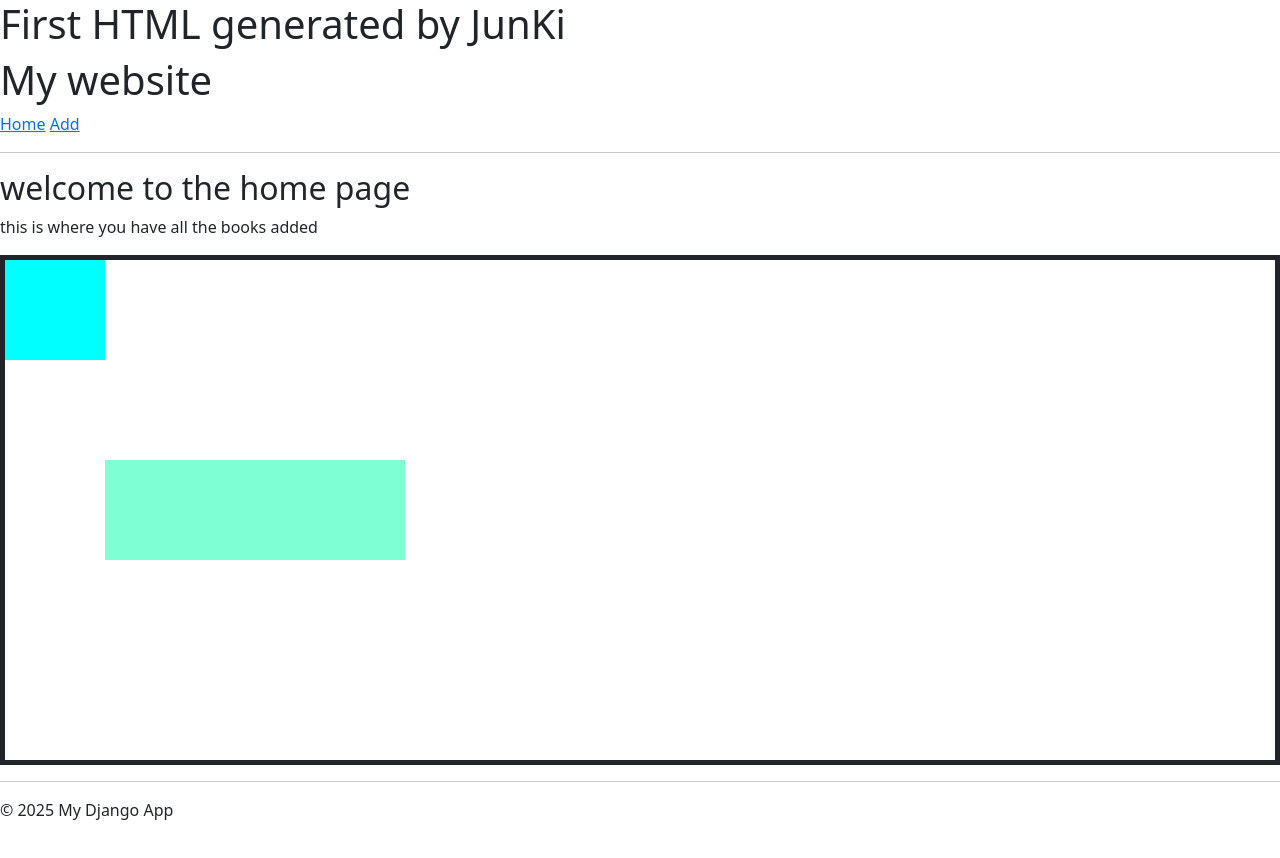
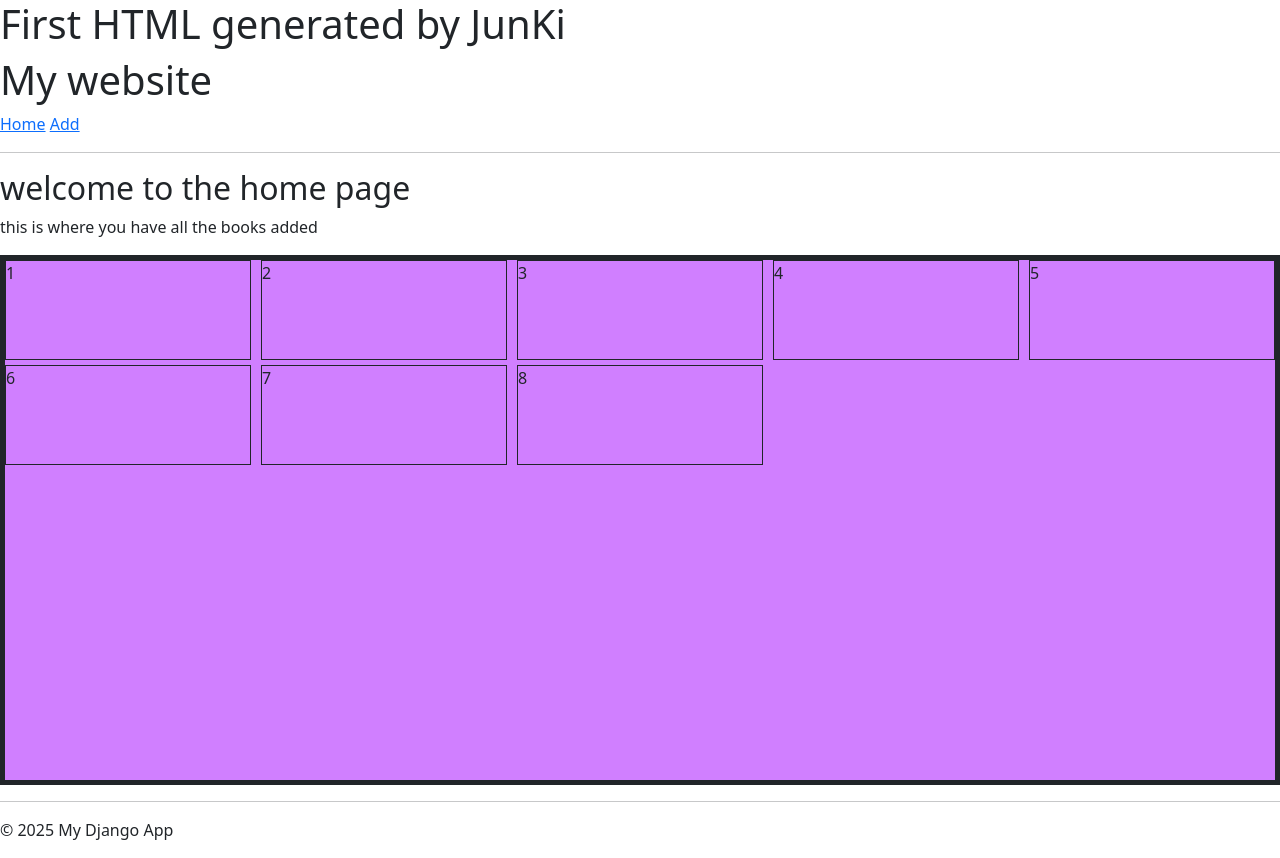
Before and after one commit to JunQi123-del/Book, a Django app: page / in a window 1280 px wide. Before the commit the page ends 820 px from the top, so only its background shows below. Run offline with Django 5.2, Linux system fonts and the light colour scheme.

Commit message:
updated the grid items to show border

```diff
--- a/book/core/static/book/css/style.css
+++ b/book/core/static/book/css/style.css
@@ -1,17 +1,15 @@
 .gridContainer{
     display: grid;
     grid-template-rows: repeat(5,100px);  /*Create height of the rows to be 100px*/
-    grid-template-columns: repeat(5,100px);    /* divide each column width space equally with fr */
+    grid-template-columns: repeat(5,1fr);    /* divide each column width space equally with fr */
     border-style: solid;
     border-width: 5px;
+    background-color: rgb(208, 127, 255);
+    gap: 5px 10px;
 }
 
-.item1{
-    background-color: aquamarine;
-    grid-row: 3;
-    grid-column: 2/5; /* 2 = which position of column this item holds in grid 5 = current Position + number of column to take up e.g. 3 so 2 + 3 = 5 */
+.grid-item{
+    border-style: solid;
+    border-width: 1px;
+
 }
-
-.item2{
-    background-color: aqua;
-}
--- a/book/core/templates/book/home.html
+++ b/book/core/templates/book/home.html
@@ -12,7 +12,13 @@ home
 <div class="gridContainer">
 <!-- This is a grid container: The direct children of this container would feel by each row of the grid
         If all the columns in the row is filled up it will go to next of the row-->
-        <div class="item1"></div>
-        <div class="item2"></div>
+        <div class="grid-item">1</div>
+        <div class="grid-item">2</div>
+        <div class="grid-item">3</div>
+        <div class="grid-item">4</div>
+        <div class="grid-item">5</div>
+        <div class="grid-item">6</div>
+        <div class="grid-item">7</div>
+        <div class="grid-item">8</div>
 </div>
 {% endblock %}
```
Also changed, not shown: book/core/templates/book/base.html (line endings or trailing spaces).
